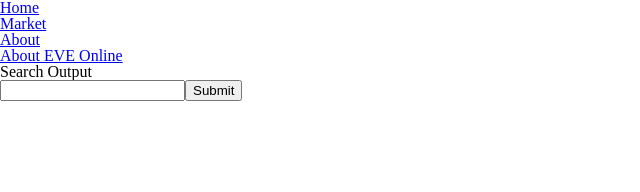
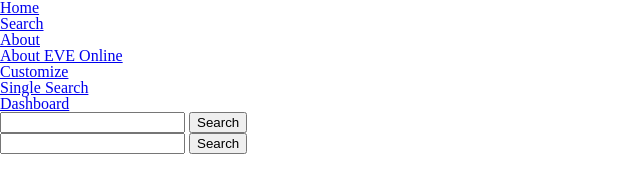
Before and after one commit to derekmhewitt/eve_yamt, a website: page public/index.html in a window 1280 px wide. Shown: the whole page, without its empty margins (0-640 px from the left). Drawn offline with Linux system fonts and the light colour scheme.

Commit message:
made proper tabs and links on index.html

```diff
--- a/public/index.html
+++ b/public/index.html
@@ -85,24 +85,44 @@
       <nav class="main-nav">
         <div class="icon-menu"></div>
         <ul>
-          <li class="tab" data-content="home" id="navigation"><a href="/" class="">Home</a></li>
-          <li class="tab" data-content="market" id="navigation>"><a href="/market" class="">Market</a></li>
-          <li class="tab" data-content="about" id="navigation"><a href="/about" class="">About</a></li>
-          <li class="tab" data-content="about-eve" id="navigation"><a href="/about-eve" class="">About EVE Online</a></li>
+          <li class="tab" data-content="home" id="navigation"><a href="/">Home</a></li>
+          <li class="tab" data-content="market" id="navigation"><a href="/search">Search</a></li>
+          <li class="tab" data-content="about" id="navigation"><a href="/about">About</a></li>
+          <li class="tab" data-content="about-eve" id="navigation"><a href="/about-eve">About EVE Online</a></li>
         </ul>
       </nav>
     </header>
+
     <div id="firebaseui-auth-container"></div>
+
     <main>
-      <div id="marketplace" class="tab-content">
-        <ul id="search-output"> Search Output</ul>
+      <div id="search" class="tab-content">
+      <ul>
+        <li class="search-tab" data-content="customize" id="search-navigation"><a href="/customize">Customize</a></li>
+        <li class="search-tab" data-content="single" id="search-navigation"><a href="/single">Single Search</a></li>
+        <li class="search-tab" data-content="dashboard" id="search-navigation"><a href="/dashboard">Dashboard</a></li>
+      </ul>
+        <section id="single-search">
+          <form>
+            <input id="single-input"></input>
+            <button id="single-button">Search</button>
+          </form>
+        </section>
+        <section id="customize-search">
+          <form>
+            <input id="customize-input"></input>
+            <button id="customize-button">Search</button>
+          </form>
+        </section>
+        <section id="dashboard"></section>
       </div>
-      <div id="customize"><form><input id="customize-input"></input><button id="customize-button">Submit</button></form></div>
       <div id="about-eve" class="tab-content"></div>
       <div id="about-us" class="tab-content"></div>
       <div id="main-page" class="tab-content"></div>
     </main>
+
     <footer></footer>
+
     <!-- Vendor Scripts -->
     <script src="/vendor/scripts/jquery.js"></script>
     <script src="/vendor/scripts/handlebars.js"></script>
@@ -129,5 +149,6 @@
     <script src="/scripts/view/dashboardView.js"></script>
     <script src="/scripts/view/indexView.js"></script>
     <script src="/scripts/view/singleSearchView.js"></script>
+
   </body>
 </html>
```
